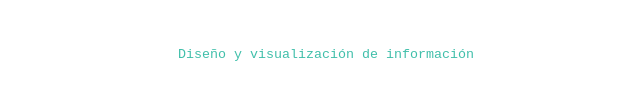
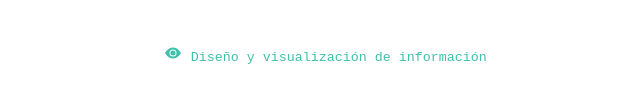
Before and after one commit to karo-394/clase-8, a plain HTML site: page index.html in a window 1280 px wide. Shown: the part 355-458 px from the top of the page, 314-954 px from the left. Drawn offline with Linux system fonts and the light colour scheme; no server answers.

Commit message:
Update index.html

```diff
--- a/index.html
+++ b/index.html
@@ -150,7 +150,10 @@ td:nth-child(3) {
             </div>
 			<?xml version="1.0" encoding="UTF-8"?>
 
-
+	<svg xmlns="http://www.w3.org/2000/svg" width="16" height="16" fill="currentColor" class="bi bi-eye-fill" viewBox="0 0 16 16">
+  <path d="M10.5 8a2.5 2.5 0 1 1-5 0 2.5 2.5 0 0 1 5 0"/>
+  <path d="M0 8s3-5.5 8-5.5S16 8 16 8s-3 5.5-8 5.5S0 8 0 8m8 3.5a3.5 3.5 0 1 0 0-7 3.5 3.5 0 0 0 0 7"/>
+</svg>
             <small>Diseño y visualización de información</small>
         </div>
 
```
